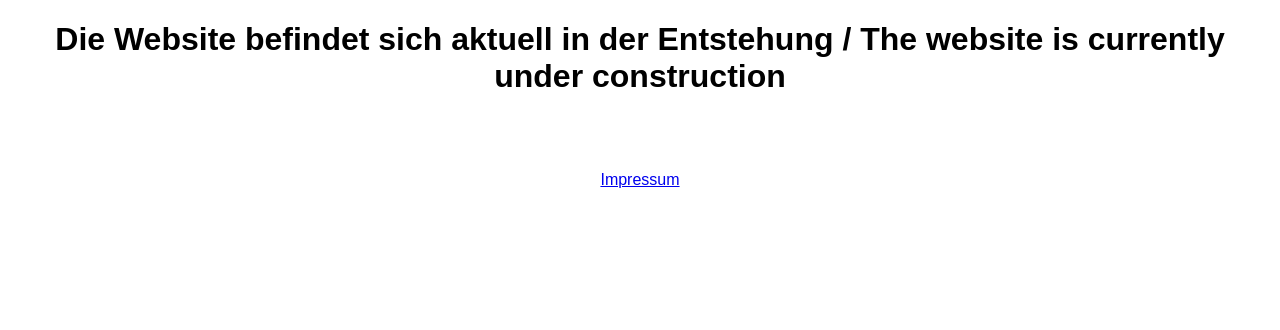
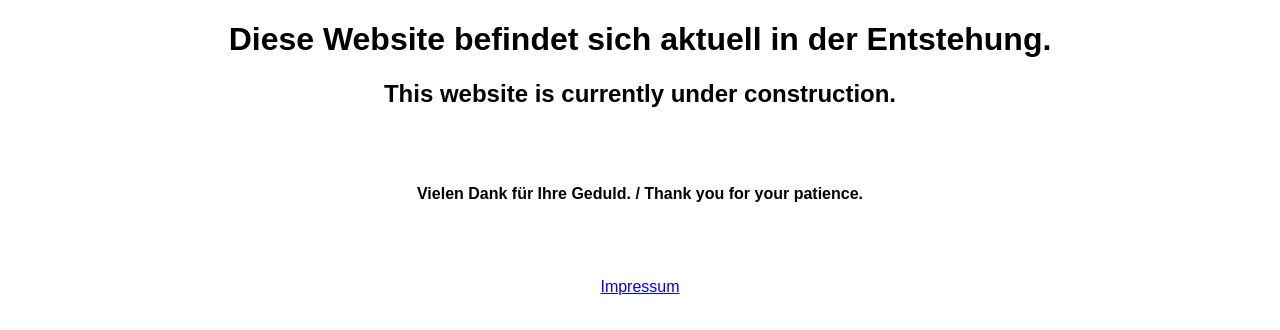
Before and after one commit to Petr727/pravdamodell-static, a plain HTML site: page index.html in a window 1280 px wide. Drawn offline with Linux system fonts and the light colour scheme.

Commit message:
Update Email and minor Design changes

```diff
--- a/index.html
+++ b/index.html
@@ -14,7 +14,10 @@
         </style>
     </head>
     <body>
-        <h1>Die Website befindet sich aktuell in der Entstehung / The website is currently under construction</h1>
+        <h1>Diese Website befindet sich aktuell in der Entstehung.</h1>
+        <h2>This website is currently under construction.</h2>
+        <br></br>
+        <h4>Vielen Dank für Ihre Geduld. / Thank you for your patience.</h4>
         <!--
         <h2>Bis es soweit ist und unser eigener Shop mit besseren Angeboten online gehen kann nutzen sie gerne unseren Ebay Shop:</h2>
         <h2>Until our own shop with better offers is ready to go online you can also use our Ebay Shop:</h2>
```
Also changed, not shown: impressum.html (+1 -1 lines).
